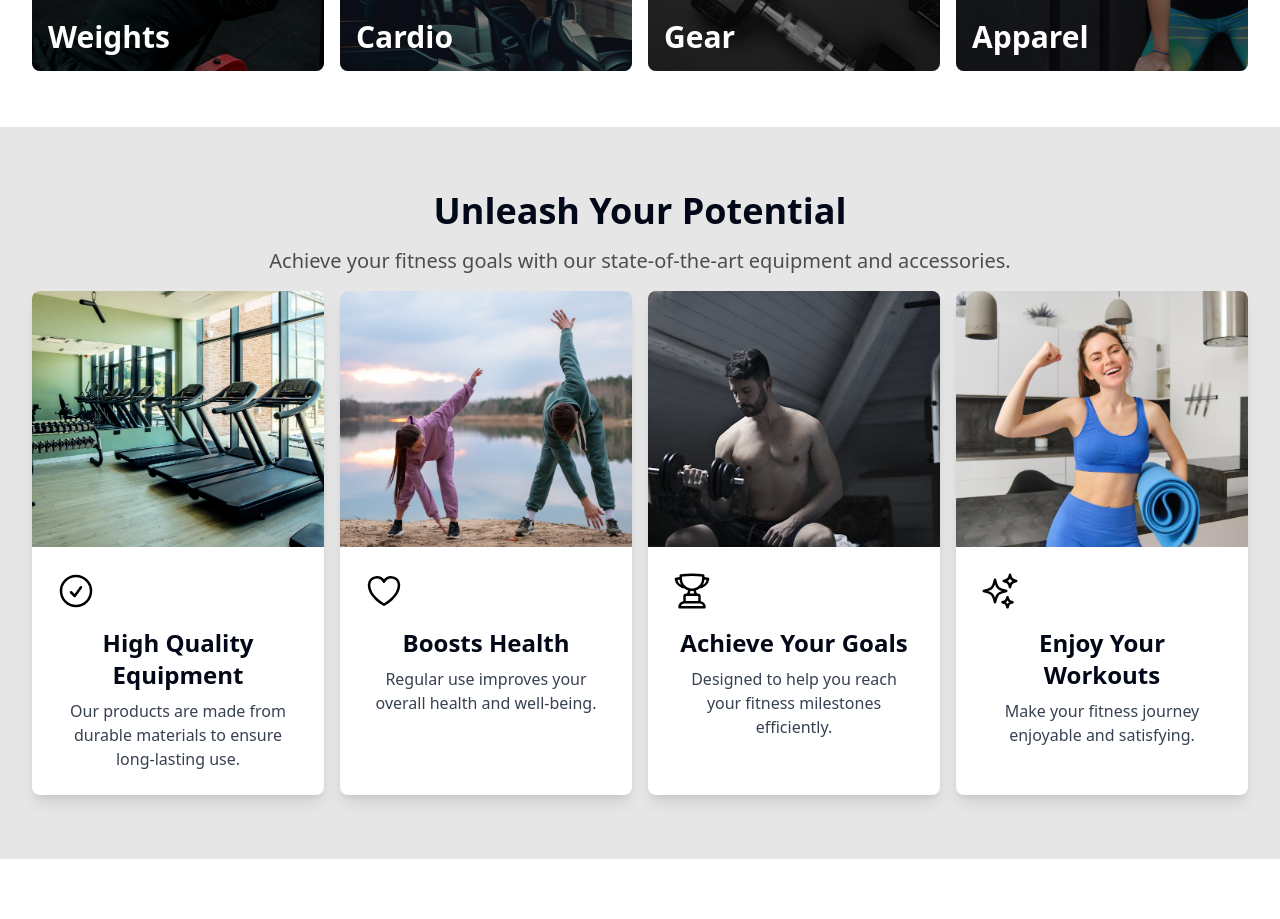
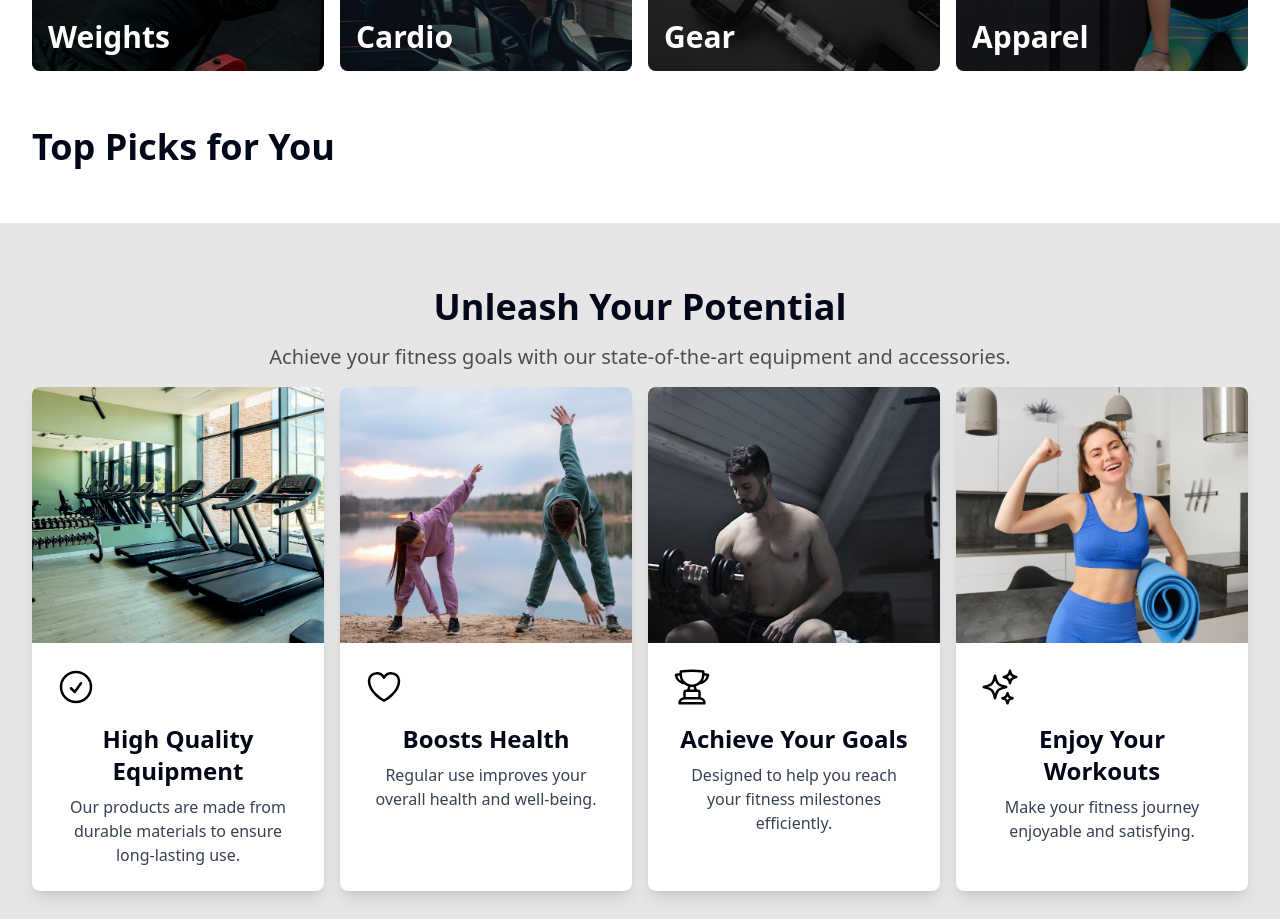
Before and after one commit to miavai649/fitkit-client, a React (Vite) app: page / in a window 1280 px wide. Shown: the part 1160-2079 px from the top of the page. Built offline with nearby package versions, Linux system fonts and the light colour scheme.

Commit message:
featured section created

```diff
--- /dev/null
+++ b/src/components/Featured/Featured.tsx
@@ -0,0 +1,11 @@
+const Featured = () => {
+  return (
+    <div className='container  mb-7 md:mb-14'>
+      <h3 className='text-2xl md:text-3xl lg:text-4xl font-bold mb-4 mb:mb-8'>
+        Top Picks for You
+      </h3>
+    </div>
+  )
+}
+
+export default Featured
--- a/src/pages/home/Home.tsx
+++ b/src/pages/home/Home.tsx
@@ -2,6 +2,7 @@ import ImgGallery from '@/components/ImgGallery/ImgGallery'
 import Banner from '../../components/Banner/Banner'
 import Categories from '../../components/Categories/Categories'
 import Benefits from '@/components/Benifits/Benifits'
+import Featured from '@/components/Featured/Featured'
 
 const Home = () => {
   return (
@@ -10,6 +11,8 @@ const Home = () => {
       <Banner />
       {/* category section */}
       <Categories />
+      {/* Featured section */}
+      <Featured />
       {/* Benefits Section */}
       <Benefits />
       {/* image gallery section */}
```
